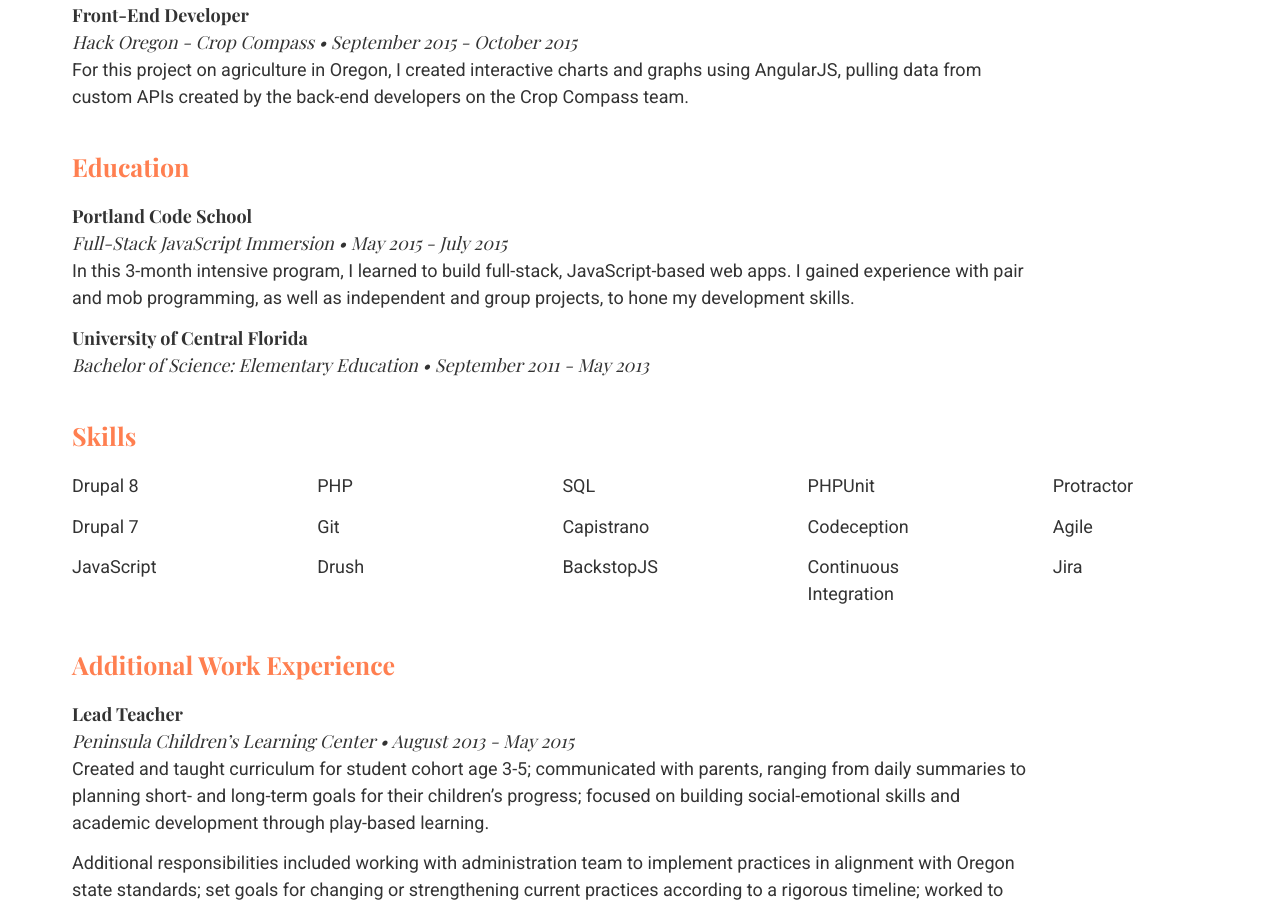
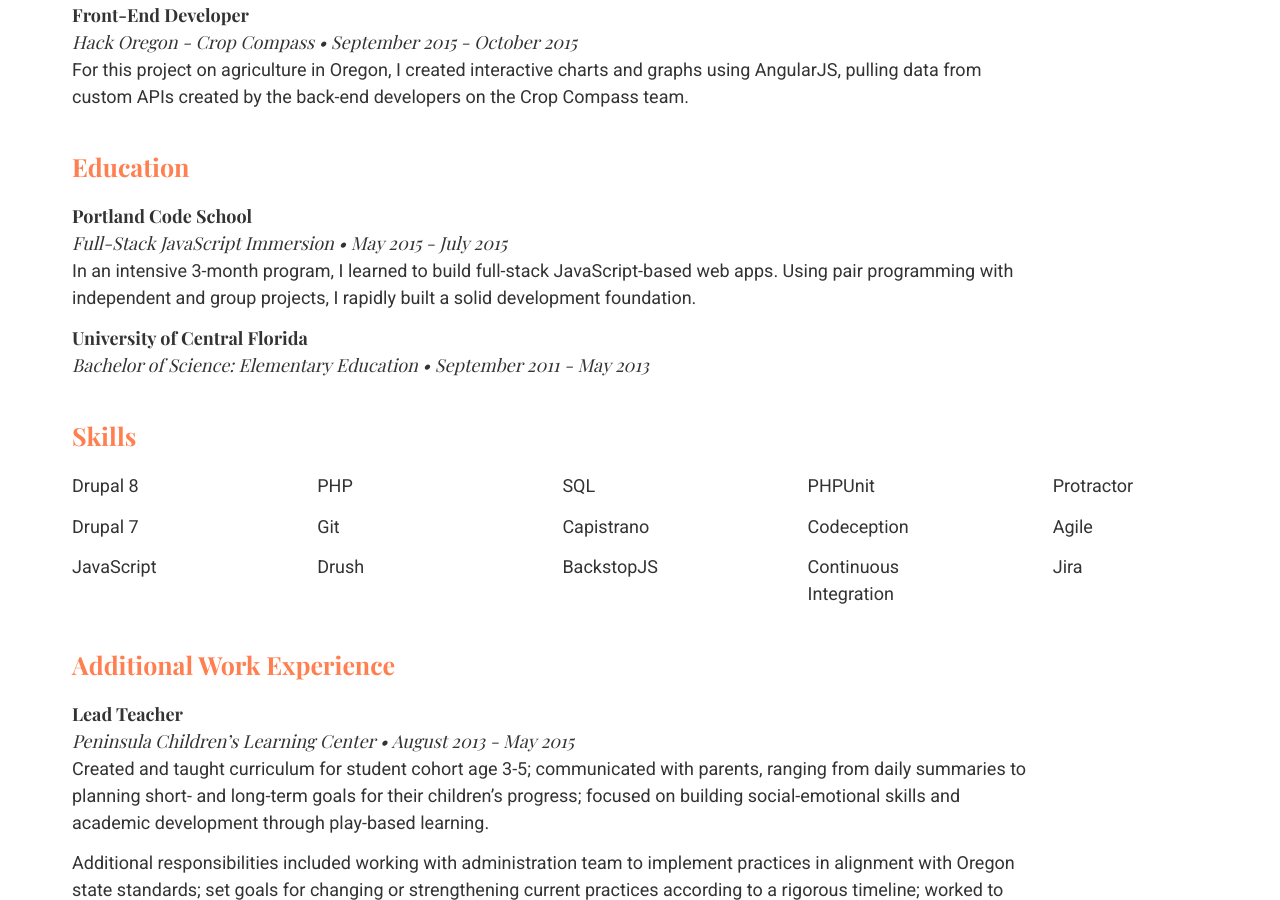
Before and after one commit to angelariggs/angelariggs.github.io, a Jekyll site: the page built from resume.md, in a window 1280 px wide and 900 px high, scrolled down 896 px. Built offline with Jekyll 4.4.1, drawn with Linux system fonts in a browser that asks for light colours; some web fonts are replaced; Markdown is read by kramdown in place of the engine named in the settings.

Commit message:
resume. tweaks. you know the drill.

```diff
--- a/resume.md
+++ b/resume.md
@@ -28,7 +28,7 @@
 	<h1 class="res-sec-title">Education</h1>
 	<h2 class="res-h2">Portland Code School</h2>
 	<h3 class="res-h3">Full-Stack JavaScript Immersion • May 2015 - July 2015</h3>
-	<p>In this 3-month intensive program, I learned to build full-stack, JavaScript-based web apps. I gained experience with pair and mob programming, as well as independent and group projects, to hone my development skills.</p>
+	<p>In an intensive 3-month program, I learned to build full-stack JavaScript-based web apps. Using pair programming with independent and group projects, I rapidly built a solid development foundation.</p>
 
 	<h2 class="res-h2">University of Central Florida</h2>
 	<h3 class="res-h3">Bachelor of Science: Elementary Education • September 2011 - May 2013</h3>
```
